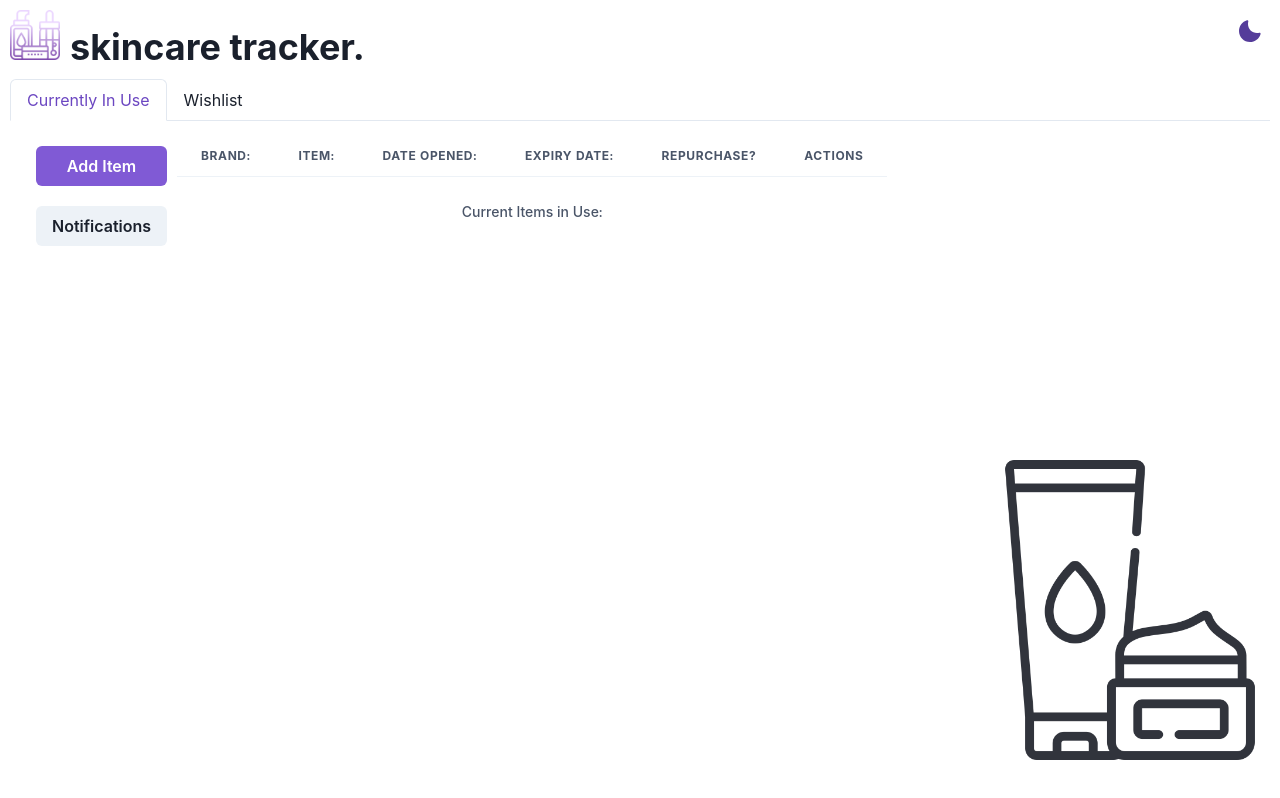
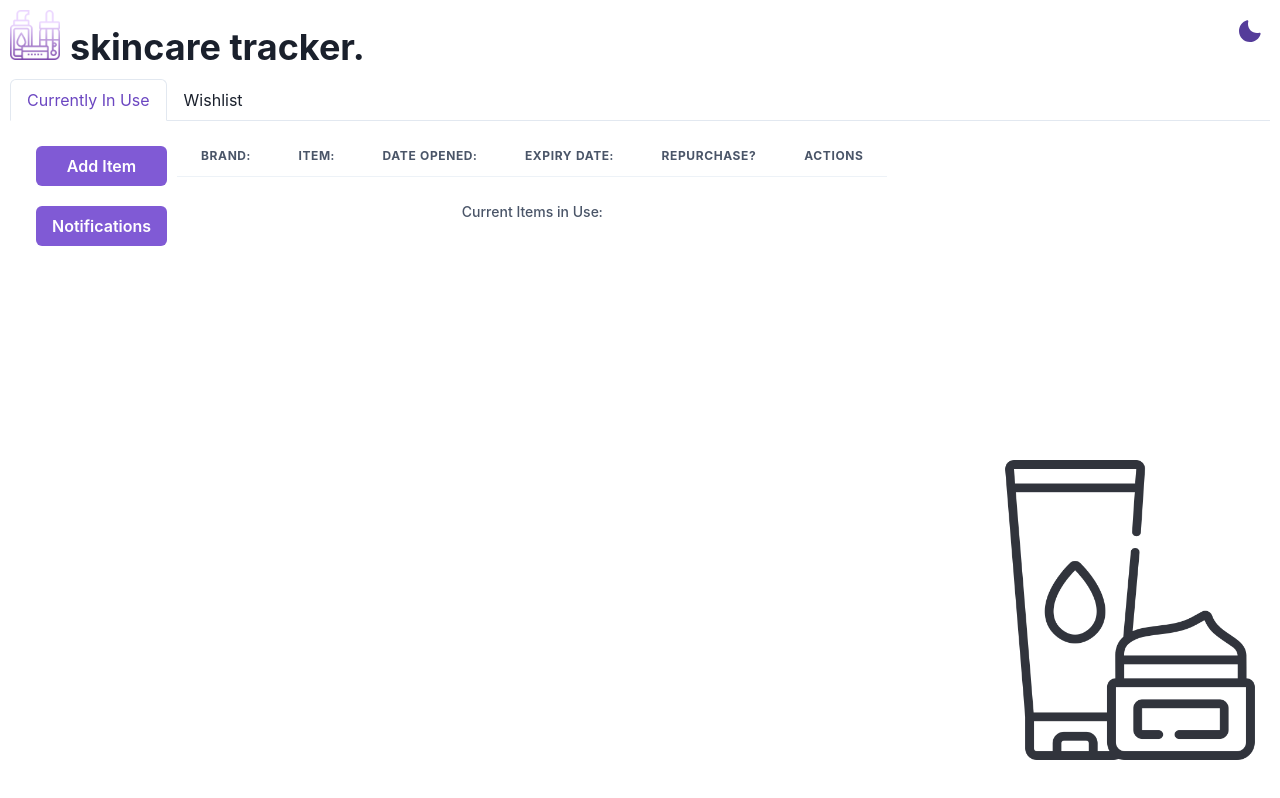
Before and after one commit to vvynz/skincare-tracker, a React (Create React App) app: page / in a window 1280 px wide. Shown: the top 798 px of the page. Built offline with nearby package versions, Linux system fonts and the light colour scheme.

Commit message:
Minor refactor of the expiringItems function

```diff
--- a/src/Components/ItemForm.jsx
+++ b/src/Components/ItemForm.jsx
@@ -48,7 +48,7 @@ export default function ProductForm() {
     repurchase: false,
   });
   const [editItemID, setEditItemID] = useState(null);
-  const [submitted, setSubmitted] = useState(false);
+  const [submitted, setSubmitted] = useState(false); ///// REMOVE LATER
 
   useEffect(() => {
     localStorage.setItem("items", JSON.stringify(items));
@@ -210,9 +210,9 @@ export default function ProductForm() {
 
     return result.length === 1
       ? `${result.join(" ")} is expiring soon!`
-      : result.length === 0
-      ? "No notifications at this time"
-      : `${result.join(", ")} are expiring soon!`;
+      : result.length > 1
+      ? `${result.join(", ")} are expiring soon!`
+      : "No notifications at this time";
   };
 
   const notify = () => toast.error(expiringItems());
@@ -223,7 +223,9 @@ export default function ProductForm() {
         <Button className="add_item_btn" colorScheme="purple" onClick={onOpen}>
           Add Item
         </Button>
-        <Button onClick={notify}>Notifications</Button>
+        <Button onClick={notify} colorScheme="purple">
+          Notifications
+        </Button>
 
         <Modal isOpen={isOpen} onClose={onClose}>
           <ModalOverlay />
```
